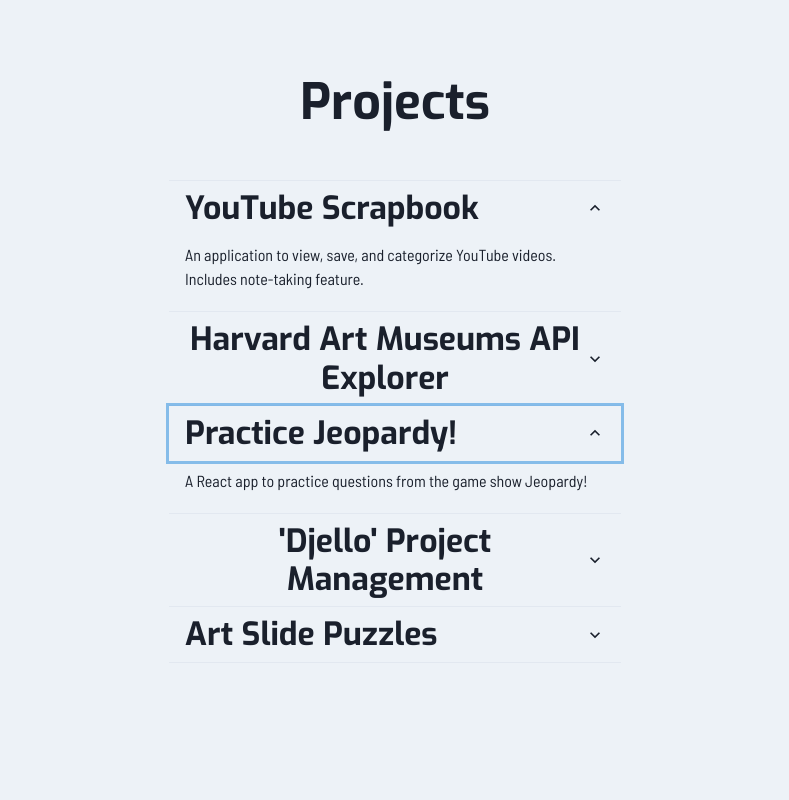
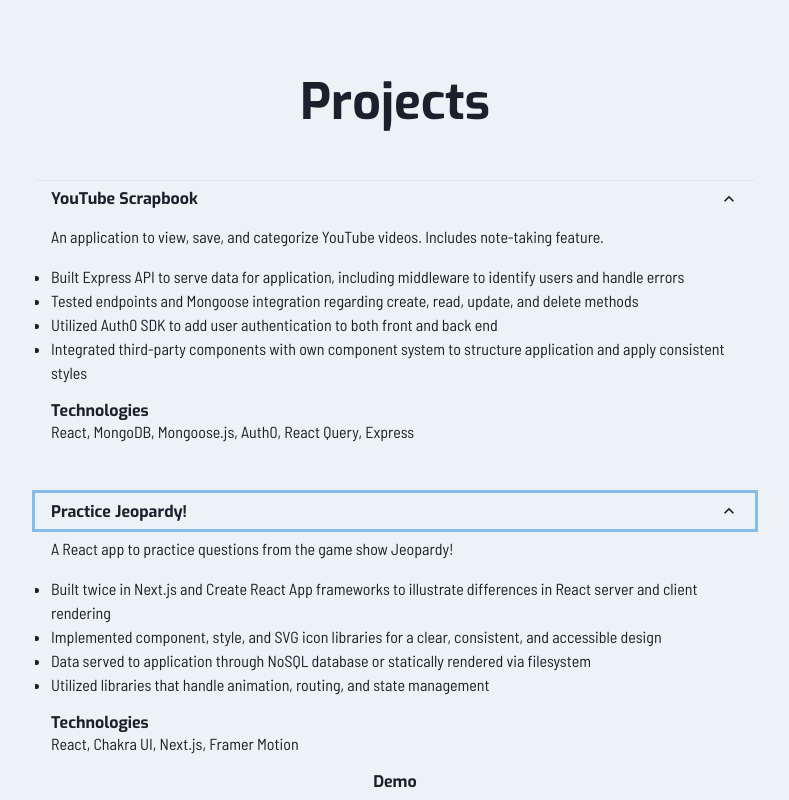
Before and after one commit to jaredjgebel/dev-portfolio-next, a Next.js app: page / in a window 1280 px wide. Both pictures are taken after a click on the button "Practice Jeopardy!". Shown: the part 800-1600 px from the top of the page, without its empty margins (245-1034 px from the left). Built offline with nearby package versions, Linux system fonts and the light colour scheme.

Commit message:
Add and format images

```diff
--- a/src/components/projects/Project.js
+++ b/src/components/projects/Project.js
@@ -3,9 +3,13 @@ import {
   AccordionButton,
   AccordionIcon,
   AccordionPanel,
+  Box,
+  Flex,
+  Text,
+  Heading,
+  Image,
+  Link,
 } from "@chakra-ui/react";
-
-import { HeaderThree } from "../header/Headers";
 
 const Project = ({ project }) => {
   const {
@@ -21,12 +25,64 @@ const Project = ({ project }) => {
     <AccordionItem>
       <h2>
         <AccordionButton flex="1" justifyContent="space-between">
-          <HeaderThree>{title}</HeaderThree>
+          <Heading as="h3" fontSize={["md", "md", "md", ""]}>
+            {title}
+          </Heading>
           <AccordionIcon />
         </AccordionButton>
       </h2>
-      <AccordionPanel>
-        <p>{subtitle}</p>
+      <AccordionPanel pb={12}>
+        <Text mb={4}>{subtitle}</Text>
+        <ul>
+          {projectHighlights.map((highlight, i) => (
+            <li key={i}>{highlight}</li>
+          ))}
+        </ul>
+
+        <Heading as="h4" size="sm" mt={4}>
+          Technologies
+        </Heading>
+
+        <p>
+          {technologies.map((technology, i) => {
+            const hasNoComma = i === technologies.length - 1;
+
+            return (
+              <a
+                href={technology.link}
+                target="_blank"
+                rel="noreferrer"
+                key={i}
+              >
+                {technology.name}
+                {hasNoComma ? "" : ", "}
+              </a>
+            );
+          })}
+        </p>
+
+        {demos.length !== 0 && (
+          <>
+            <Heading as="h4" size="sm" my={4} textAlign="center">
+              Demo
+            </Heading>
+
+            {demos.map((demo, i) => {
+              return (
+                <Flex key={i} paddingBottom={8} margin="0 auto">
+                  <Link href={demo.link} isExternal>
+                    <Image
+                      src={demo.image}
+                      alt="Demo"
+                      width="100%"
+                      height="auto"
+                    />
+                  </Link>
+                </Flex>
+              );
+            })}
+          </>
+        )}
       </AccordionPanel>
     </AccordionItem>
   );
--- a/src/components/projects/Projects.js
+++ b/src/components/projects/Projects.js
@@ -1,4 +1,4 @@
-import { Accordion, Flex, Container } from "@chakra-ui/react";
+import { Accordion, Flex, Container, Box } from "@chakra-ui/react";
 
 import { HeaderTwo } from "../header/Headers";
 import Project from "./Project";
@@ -11,7 +11,7 @@ const Projects = ({ projects }) => (
     p={[4, 10, 10, 10]}
     backgroundColor="gray.100"
   >
-    <Container>
+    <Box paddingX={[null, "10%", "20%"]} minW={[null, null, null, 600]}>
       <HeaderTwo textAlign="center" py={8}>
         Projects
       </HeaderTwo>
@@ -23,7 +23,7 @@ const Projects = ({ projects }) => (
             ))}
         </Accordion>
       </Flex>
-    </Container>
+    </Box>
   </Flex>
 );
 
--- a/src/data/projects.json
+++ b/src/data/projects.json
@@ -39,8 +39,35 @@
   },
 
   {
+    "title": "Practice Jeopardy!",
+    "subtitle": "A React app to practice questions from the game show Jeopardy!",
+    "technologies": [
+      { "name": "React", "link": "https://reactjs.org/" },
+      { "name": "Chakra UI", "link": "https://chakra-ui.com/" },
+      { "name": "Next.js", "link": "https://nextjs.org/" },
+      { "name": "Framer Motion", "link": "https://www.framer.com/motion/" }
+    ],
+    "github": "https://github.com/jaredjgebel/practice-jeopardy",
+    "demos": [
+      {
+        "link": "https://practice-jeopardy-next.vercel.app/",
+        "image": "/screenshots/practice-jeopardy-next-screenshot.png"
+      },
+      {
+        "link": "https://practice-jeopardy.herokuapp.com/",
+        "image": "/screenshots/practice-jeopardy-screenshot.png"
+      }
+    ],
+    "projectHighlights": [
+      "Built twice in Next.js and Create React App frameworks to illustrate differences in React server and client rendering",
+      "Implemented component, style, and SVG icon libraries for a clear, consistent, and accessible design",
+      "Data served to application through NoSQL database or statically rendered via filesystem",
+      "Utilized libraries that handle animation, routing, and state management"
+    ]
+  },
+  {
     "title": "Harvard Art Museums API Explorer",
-    "subtitle": "Searches the Harvard Art Museums API for all kinds of art objects. Interfaces also allows users to browse through the collection.",
+    "subtitle": "Searches the Harvard Art Museums API for all kinds of art objects. Interface also allows users to browse through the collection.",
     "technologies": [
       { "name": "React", "link": "https://reactjs.org/" },
       {
@@ -64,33 +91,6 @@
     ]
   },
 
-  {
-    "title": "Practice Jeopardy!",
-    "subtitle": "A React app to practice questions from the game show Jeopardy!",
-    "technologies": [
-      { "name": "React", "link": "https://reactjs.org/" },
-      { "name": "Chakra UI", "link": "https://chakra-ui.com/" },
-      { "name": "Next.js", "link": "https://nextjs.org/" },
-      { "name": "Framer Motion", "link": "https://www.framer.com/motion/" }
-    ],
-    "github": "https://github.com/jaredjgebel/practice-jeopardy",
-    "demos": [
-      {
-        "link": "https://practice-jeopardy.herokuapp.com/",
-        "image": "/screenshots/practice-jeopardy-screenshot.png"
-      },
-      {
-        "link": "https://practice-jeopardy-next.vercel.app/",
-        "image": "/screenshots/practice-jeopardy-next-screenshot.png"
-      }
-    ],
-    "projectHighlights": [
-      "Built twice in Next.js and Create React App frameworks to illustrate differences in React server and client rendering",
-      "Implemented component, style, and SVG icon libraries for a clear, consistent, and accessible design",
-      "Data served to application through NoSQL database or statically rendered via filesystem",
-      "Utilized libraries that handle animation, routing, and state management"
-    ]
-  },
   {
     "title": "'Djello' Project Management",
     "subtitle": "Task manager for teams. Allows for assignment of team members to tasks, groups similar tasks together into boards and lists, and automatically tracks the history of each task.",
```
